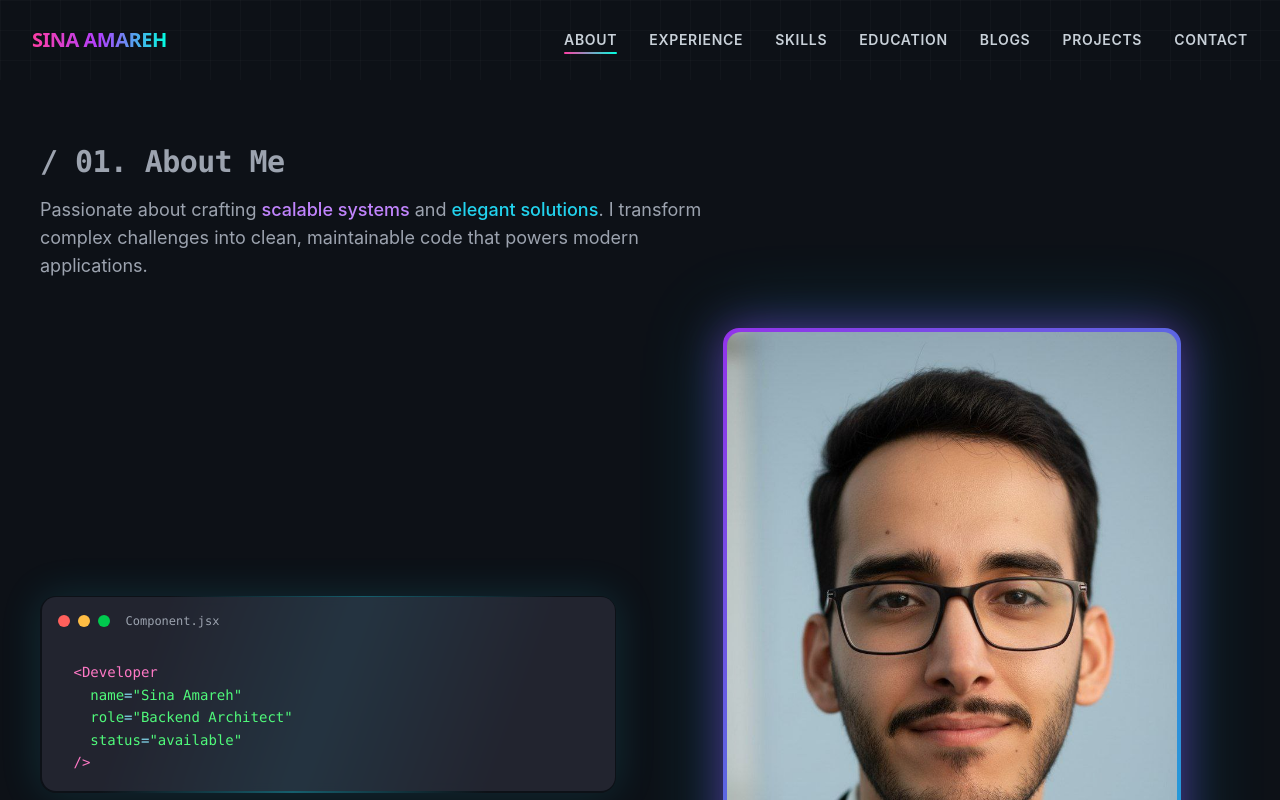
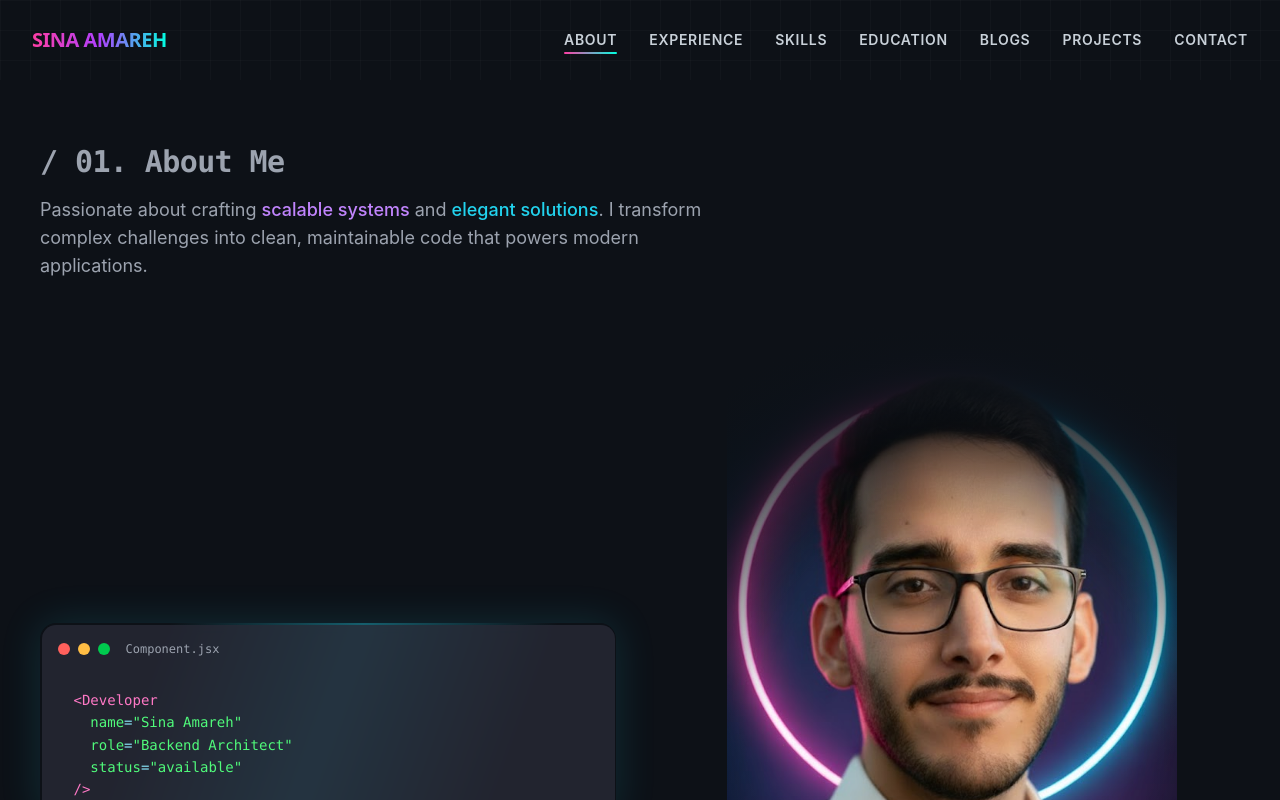
Before and after one commit to Sina-Amare/Portfolio, a Next.js app: page /about in a window 1280 px wide. Shown: the top 800 px of the page. Built offline with nearby package versions, Linux system fonts and the light colour scheme.

Commit message:
feat: add seamless image integration with CSS mask to prevent border flash

```diff
--- a/app/(site)/about/page.tsx
+++ b/app/(site)/about/page.tsx
@@ -167,21 +167,42 @@ export default function AboutPage() {
             transition={{ duration: 0.8, ease: "easeOut" }}
             className="order-1 lg:order-2 flex justify-center float-slow"
           >
-            <div
-              className="relative"
-              style={{
-                padding: "4px",
-                background: "linear-gradient(135deg, #9333EA 0%, #06B6D4 100%)",
-                borderRadius: "16px",
-                boxShadow: "0 0 40px rgba(147, 51, 234, 0.5), 0 0 80px rgba(6, 182, 212, 0.3)",
-              }}
-            >
+            <div className="relative w-full max-w-[450px]">
+              {/* Seamless gradient fade to match website background */}
+              <div
+                className="absolute inset-0 pointer-events-none z-10"
+                style={{
+                  background: `
+                    radial-gradient(
+                      circle at center,
+                      transparent 45%,
+                      rgba(13, 17, 23, 0.3) 60%,
+                      rgba(13, 17, 23, 0.7) 75%,
+                      rgba(13, 17, 23, 1) 90%
+                    )
+                  `,
+                }}
+              />
+
+              {/* Subtle background glow */}
+              <div
+                className="absolute -inset-10 -z-10 blur-[100px] opacity-60"
+                style={{
+                  background:
+                    "radial-gradient(circle, rgba(147, 51, 234, 0.25) 0%, rgba(6, 182, 212, 0.25) 100%)",
+                }}
+              />
+
+              {/* Image with seamless integration - effects applied immediately */}
               <img
                 src="/me.jpg"
                 alt="Sina Amareh"
-                className="rounded-[14px] w-full max-w-[450px] h-auto object-cover"
+                className="w-full h-auto object-cover"
+                loading="eager"
                 style={{
-                  backgroundColor: "#0d1117",
+                  maskImage: "radial-gradient(circle at center, black 40%, transparent 95%)",
+                  WebkitMaskImage: "radial-gradient(circle at center, black 40%, transparent 95%)",
+                  imageRendering: "crisp-edges",
                 }}
               />
             </div>
--- a/styles/globals.css
+++ b/styles/globals.css
@@ -261,3 +261,9 @@ pre > code {
     background-position: 200% 0;
   }
 }
+
+/* Seamless image integration - prevent flash of borders */
+img[src="/me.jpg"] {
+  -webkit-mask-image: radial-gradient(circle at center, black 40%, transparent 95%) !important;
+  mask-image: radial-gradient(circle at center, black 40%, transparent 95%) !important;
+}
```
Also changed, not shown: public/me.jpg.
